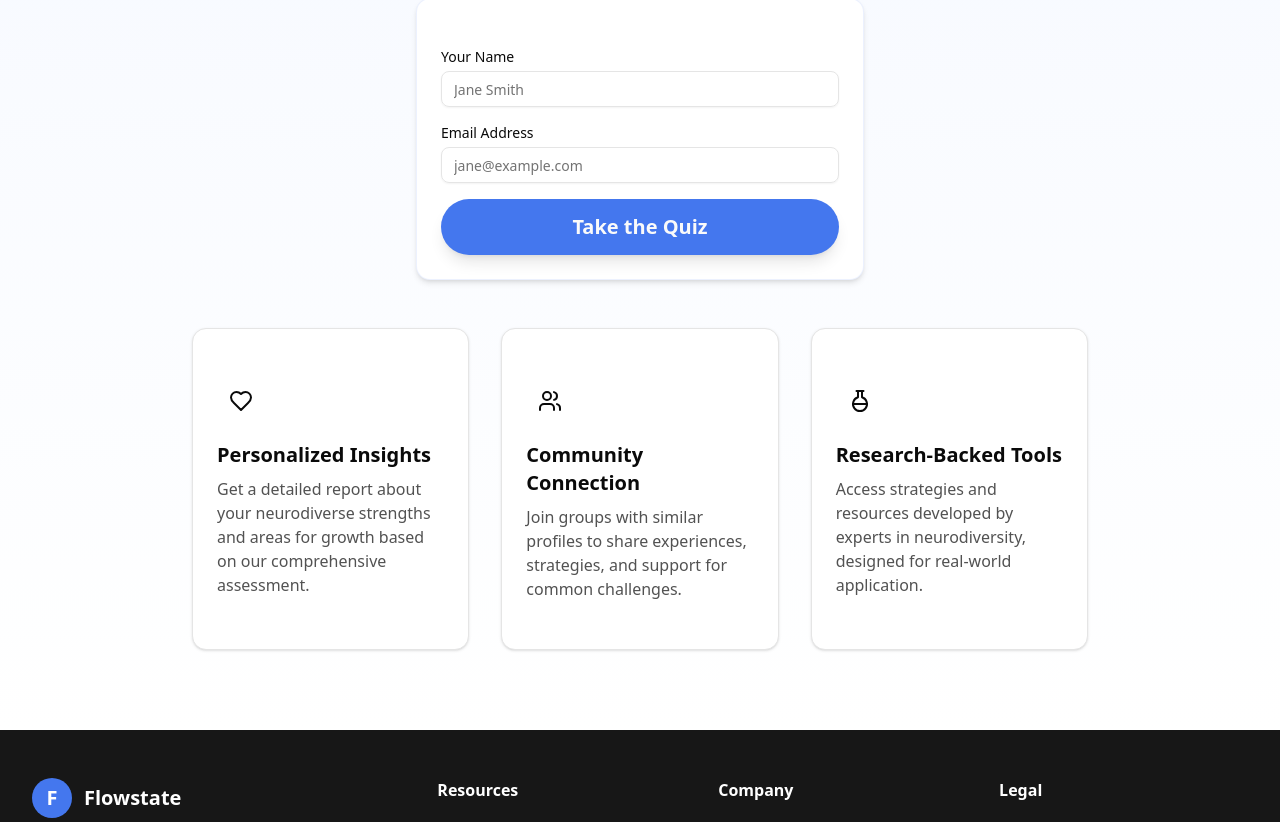
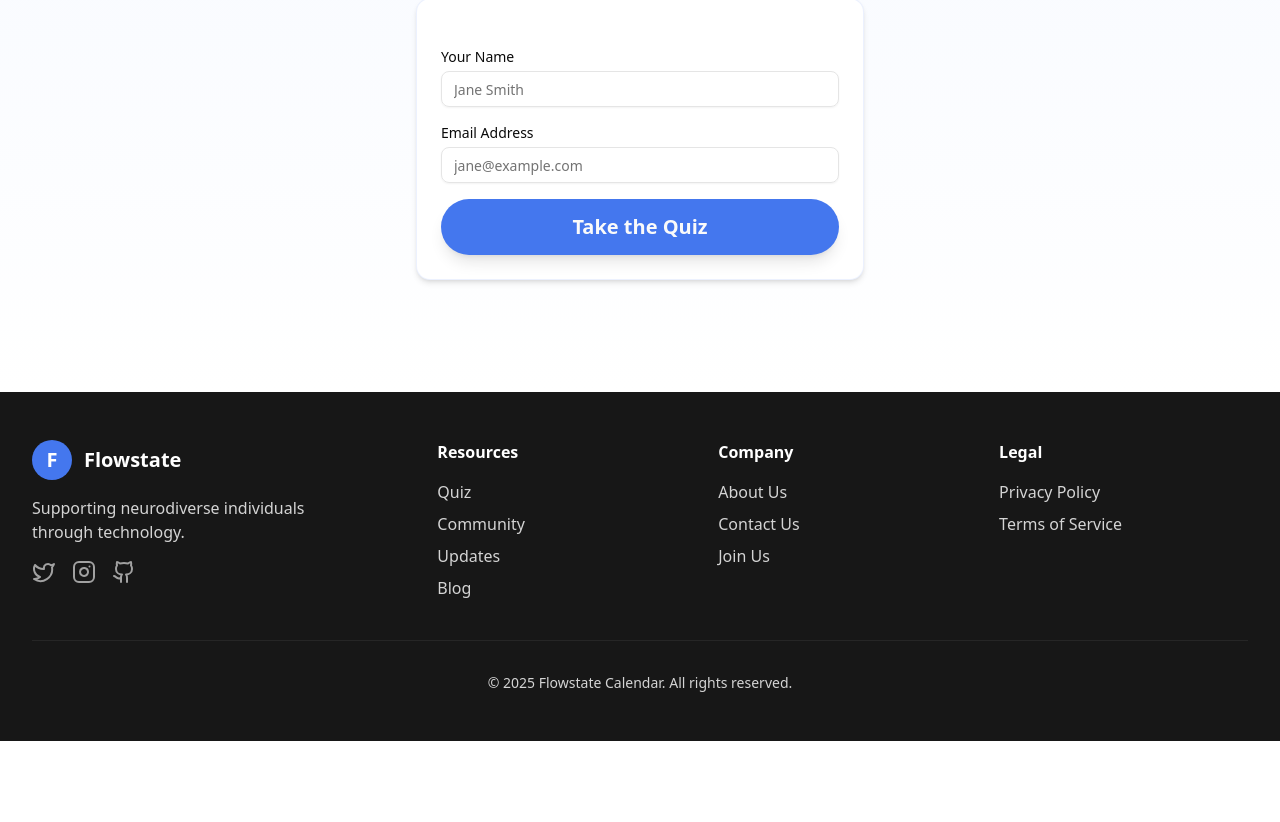
Before and after one commit to FlowStateCalendar/Shift-Website, a Next.js app: page / in a window 1280 px wide. Shown: the part 379-1201 px from the top of the page. After the commit the page ends 1120 px from the top, so only its background shows below. Built offline with nearby package versions, Linux system fonts and the light colour scheme.

Commit message:
Added leads page

```diff
--- a/app/page.tsx
+++ b/app/page.tsx
@@ -110,7 +110,7 @@ export default function Home() {
             </CardContent>
           </Card>
 
-          <div className="mt-12 grid grid-cols-1 md:grid-cols-2 lg:grid-cols-3 gap-8 text-left">
+          {/* <div className="mt-12 grid grid-cols-1 md:grid-cols-2 lg:grid-cols-3 gap-8 text-left">
             {features.map((feature, index) => (
               <Card key={index} className="bg-popover">
                 <CardContent className="p-6">
@@ -124,7 +124,7 @@ export default function Home() {
                 </CardContent>
               </Card>
             ))}
-          </div>
+          </div> */}
         </div>
       </section>
 
```
Also changed, not shown: app/leads/page.tsx (added).
